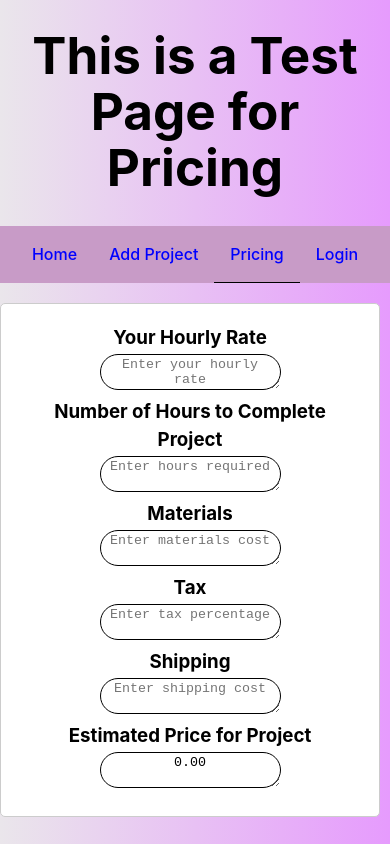
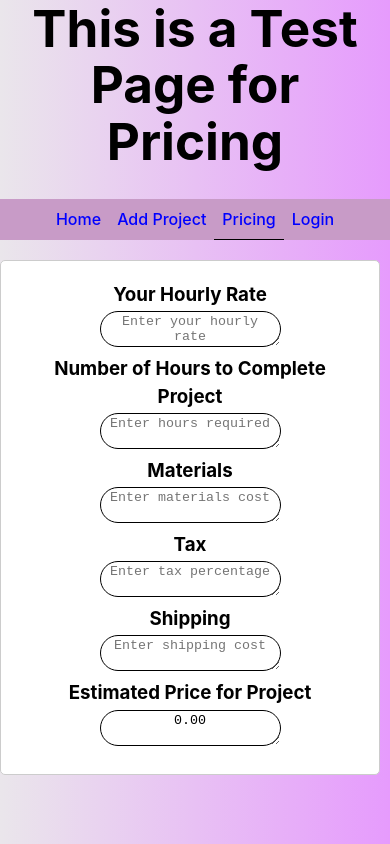
Before and after one commit to mabelheiner/crochetpal, a React (Vite) app: page /pricing in a window 390 px wide. Built offline with nearby package versions, Linux system fonts and the light colour scheme; no server answers.

Commit message:
media and stuff for mobile view

```diff
--- a/src/Navbar.css
+++ b/src/Navbar.css
@@ -45,3 +45,9 @@ a:hover{
 .underline li.active{
     border-bottom: .1em solid #000000;
 }
+
+@media only screen  and  (max-width:455px ){
+    li{
+        padding: .5em;
+    }
+}
--- a/src/index.css
+++ b/src/index.css
@@ -23,7 +23,7 @@ body {
   place-items: center;
   background: linear-gradient(to right, #eae6eb, #e69bfd);
   min-width: 320px;
-  min-height: 100vh;
+  min-height: 100px;
 }
 
 h1 {
@@ -31,3 +31,13 @@ h1 {
   line-height: 1.1;
   padding-bottom: 30px;
 }
+
+@media only screen  and  (max-width:300px){
+  h1{
+    font-size: 30px;
+  }
+  body{
+  display:inline;
+  background-color : linear-gradient(to right, #eae6eb, #e69bfd);
+  }
+}
```
